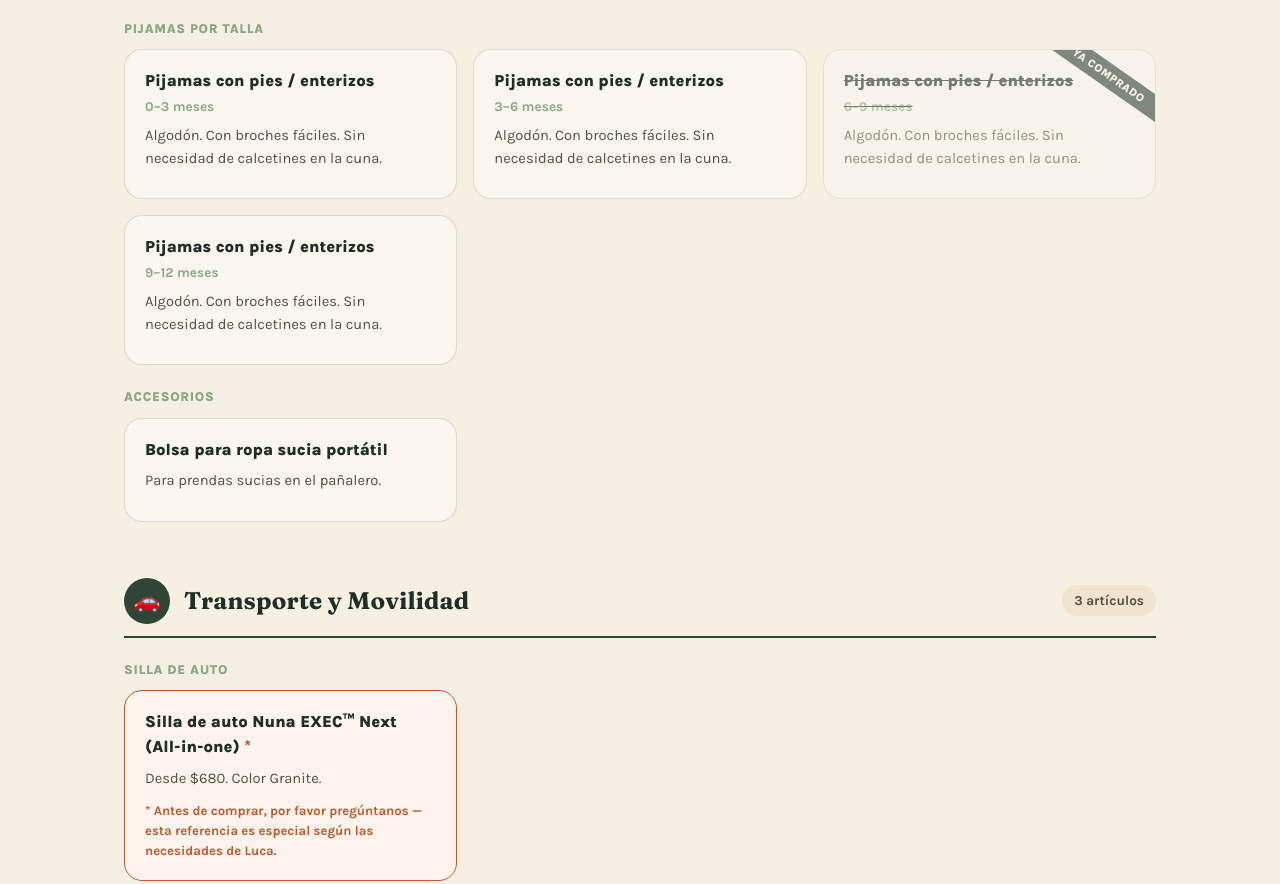
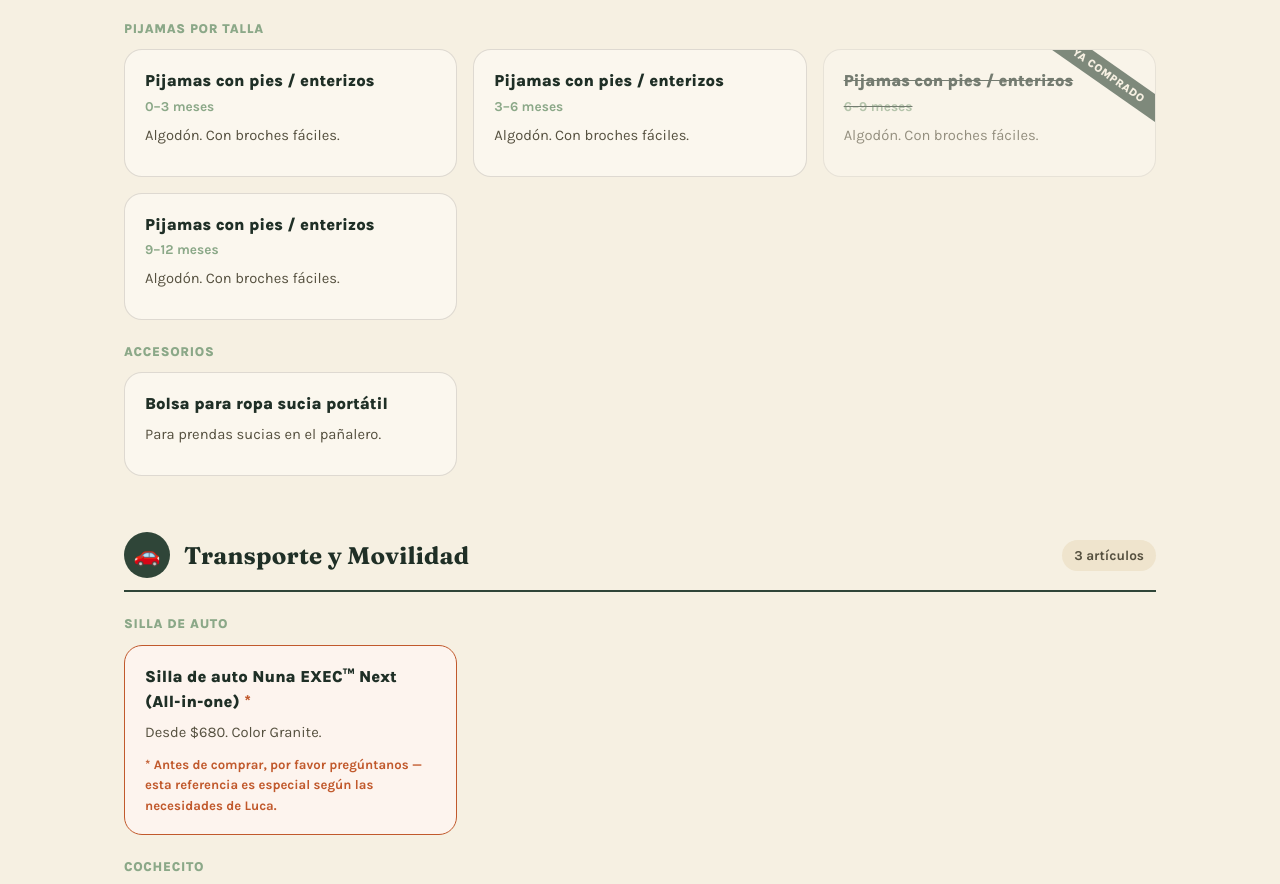
Before and after one commit to yeniferyasalejo-dev/Luca, a plain HTML site: page index.html in a window 1280 px wide. Shown: the part 4212-5096 px from the top of the page. Drawn offline with Linux system fonts and the light colour scheme.

Commit message:
Quitar mención de calcetines en la descripción de pijamas
Co-Authored-By: Claude Sonnet 5 <noreply@anthropic.com>

```diff
--- a/data.js
+++ b/data.js
@@ -200,7 +200,7 @@ const GIFTS = [
     "prioridad": "esencial",
     "item": "Pijamas con pies / enterizos",
     "talla": "0–3 meses",
-    "descripcion": "Algodón. Con broches fáciles. Sin necesidad de calcetines en la cuna.",
+    "descripcion": "Algodón. Con broches fáciles.",
     "cantidad": "3"
   },
   {
@@ -209,7 +209,7 @@ const GIFTS = [
     "prioridad": "esencial",
     "item": "Pijamas con pies / enterizos",
     "talla": "3–6 meses",
-    "descripcion": "Algodón. Con broches fáciles. Sin necesidad de calcetines en la cuna.",
+    "descripcion": "Algodón. Con broches fáciles.",
     "cantidad": "3"
   },
   {
@@ -218,7 +218,7 @@ const GIFTS = [
     "prioridad": "esencial",
     "item": "Pijamas con pies / enterizos",
     "talla": "6–9 meses",
-    "descripcion": "Algodón. Con broches fáciles. Sin necesidad de calcetines en la cuna.",
+    "descripcion": "Algodón. Con broches fáciles.",
     "cantidad": "3",
     "comprado": true
   },
@@ -228,7 +228,7 @@ const GIFTS = [
     "prioridad": "esencial",
     "item": "Pijamas con pies / enterizos",
     "talla": "9–12 meses",
-    "descripcion": "Algodón. Con broches fáciles. Sin necesidad de calcetines en la cuna.",
+    "descripcion": "Algodón. Con broches fáciles.",
     "cantidad": "2"
   },
   {
--- a/index.html
+++ b/index.html
@@ -146,7 +146,7 @@
   <p>Hecho con <span class="heart">♥</span> para Luca — gracias por ser parte de esta aventura.</p>
 </footer>
 
-<script src="data.js?v=12"></script>
+<script src="data.js?v=13"></script>
 <script src="script.js?v=7"></script>
 </body>
 </html>
```
